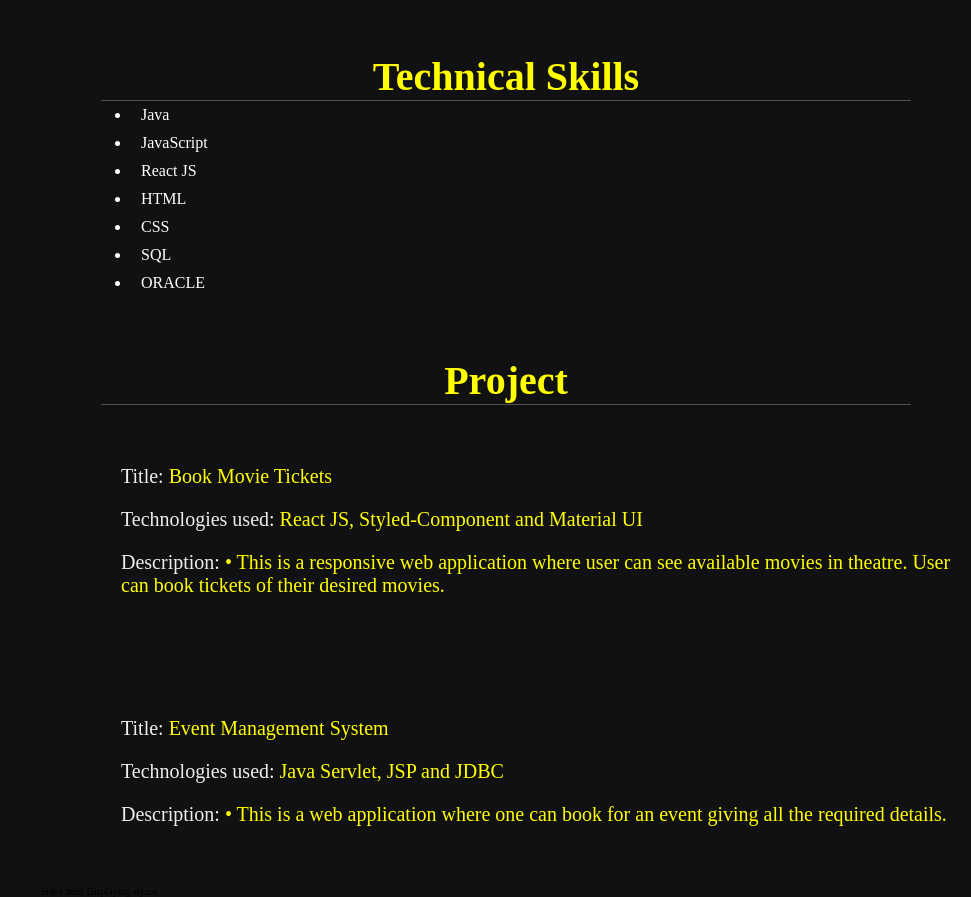
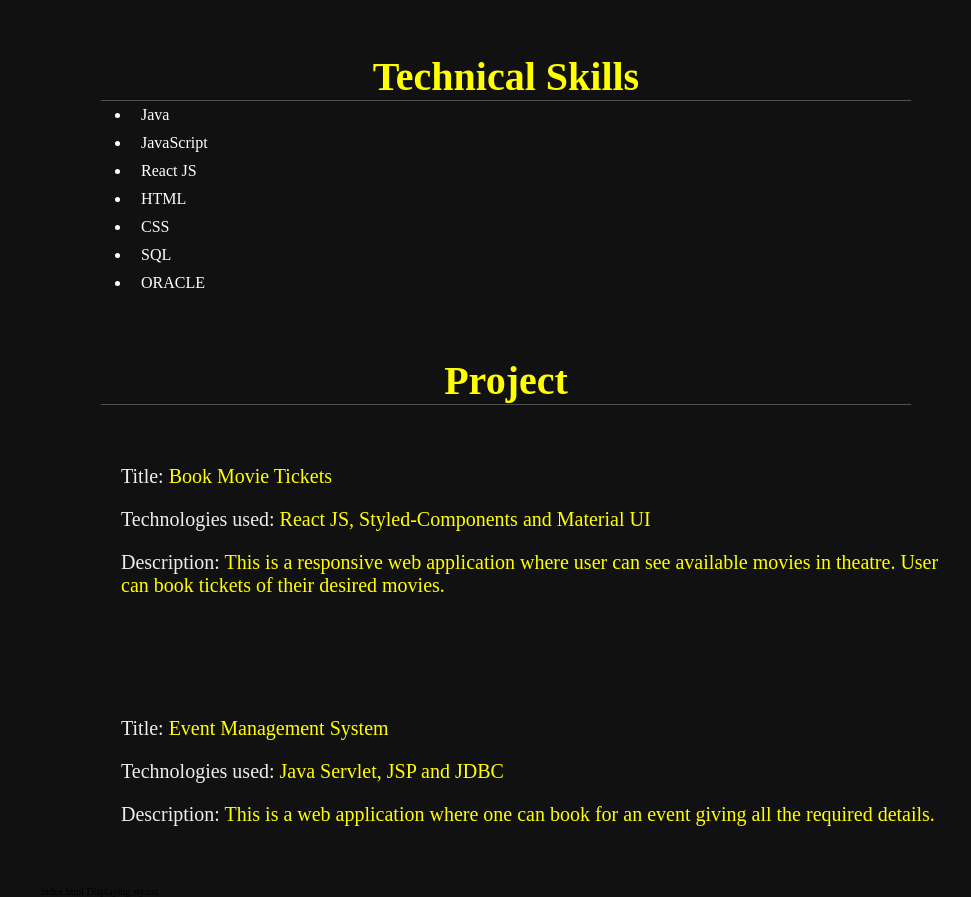
Before and after one commit to prasadshiv9/shiv.github.io, a plain HTML site: page index.html in a window 1280 px wide. Shown: the part 838-1735 px from the top of the page, without its empty margins (309-1280 px from the left). Drawn offline with Linux system fonts and the light colour scheme.

Commit message:
Update index.html

```diff
--- a/index.html
+++ b/index.html
@@ -99,8 +99,8 @@ Class comments
     <div class="Row">
         <div class="det">
     <h3><span>Title: </span>Book Movie Tickets</h3>
-    <h3><span>Technologies used: </span>React JS, Styled-Component and Material UI</h3>
-    <h3><span>Description: </span>•	This is a responsive web application where user can see available movies in theatre.
+    <h3><span>Technologies used: </span>React JS, Styled-Components and Material UI</h3>
+    <h3><span>Description: </span>	This is a responsive web application where user can see available movies in theatre.
         User can book tickets of their desired movies.</h3>
             </div>
 </div>
@@ -110,7 +110,7 @@ Class comments
         <div class="det">
     <h3><span>Title: </span>Event Management System</h3>
     <h3><span>Technologies used: </span>Java Servlet, JSP and JDBC</h3>
-    <h3><span>Description: </span>•	This is a web application where one can book for an event giving all the required details.</h3>
+    <h3><span>Description: </span>	This is a web application where one can book for an event giving all the required details.</h3>
             </div>
 </div>
 </section>
```
